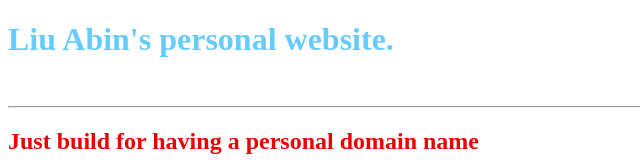
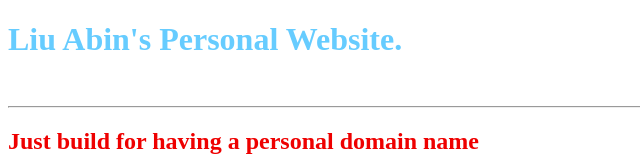
Before and after one commit to liuabin/liuabin.github.io, a plain HTML site: page index.html in a window 1280 px wide. Shown: the top 160 px of the page, without its empty margins (0-640 px from the left). Drawn offline with Linux system fonts and the light colour scheme.

Commit message:
Change the title Captional

```diff
--- a/index.html
+++ b/index.html
@@ -5,7 +5,7 @@
 </head>
 <body>
 	<font color = 66CCFF>
-	<h1>Liu Abin's personal website.</h1></font>
+	<h1>Liu Abin's Personal Website.</h1></font>
 	<br>
 	<hr>
 	<font color= EE0000>
```
